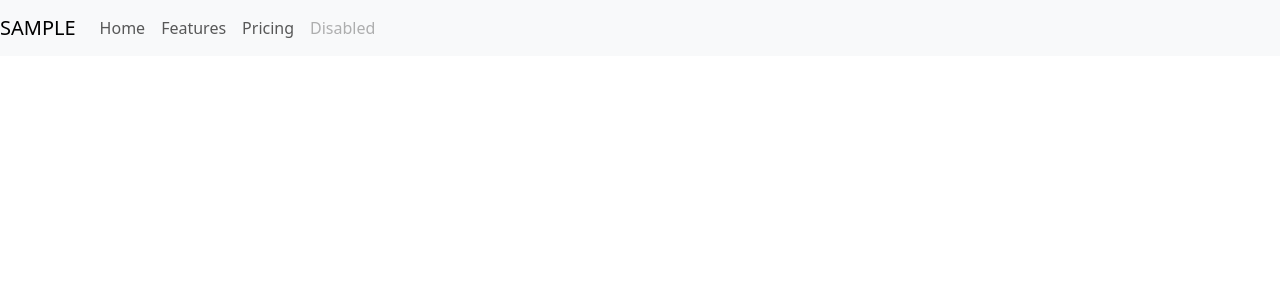
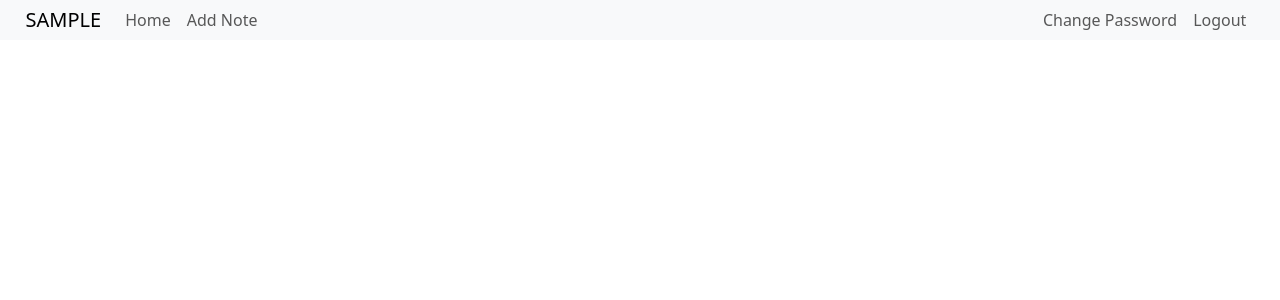
Before and after one commit to bagheriAlmas/djang-pdf-generator, a Django app: page / in a window 1280 px wide. Shown: the top 300 px of the page. Run offline with Django 4.2, Linux system fonts and the light colour scheme; the visitor is signed in with stand-in values (Sample User, id 1); data that the repository does not hold is empty; some libraries are stand-ins or nearby versions.

Commit message:
Update Navbar : placed ChangePassword and Logout to Right of Screen

```diff
--- a/templates/base.html
+++ b/templates/base.html
@@ -10,25 +10,28 @@
 </head>
 <body>
 {% if user.is_authenticated %}
-    <nav class="navbar navbar-expand-lg navbar-light bg-light">
+    <nav class="navbar navbar-expand-lg navbar-light bg-light" style="padding: 0 2% 0 2%">
         <a class="navbar-brand">{{ user|upper }}</a>
         <button class="navbar-toggler" type="button" data-toggle="collapse" data-target="#navbarNav"
                 aria-controls="navbarNav" aria-expanded="false" aria-label="Toggle navigation">
             <span class="navbar-toggler-icon"></span>
         </button>
         <div class="collapse navbar-collapse" id="navbarNav">
-            <ul class="navbar-nav">
+            <ul class="navbar-nav w-50">
                 <li class="nav-item active">
-                    <a class="nav-link" href="#">Home </a>
+                    <a class="nav-link" href="{% url 'note_list' %}">Home</a>
                 </li>
                 <li class="nav-item">
-                    <a class="nav-link" href="#">Features</a>
+                    <a class="nav-link" href="{% url 'note_create' %}">Add Note</a>
+                </li>
+
+            </ul>
+            <ul class="navbar-nav w-50 justify-content-end mr-5">
+                <li class="nav-item">
+                    <a class="nav-link " href="{% url 'password_change' %}">Change Password</a>
                 </li>
                 <li class="nav-item">
-                    <a class="nav-link" href="#">Pricing</a>
-                </li>
-                <li class="nav-item">
-                    <a class="nav-link disabled" href="#">Disabled</a>
+                    <a class="nav-link " href="{% url 'logout' %}">Logout</a>
                 </li>
             </ul>
         </div>
```
